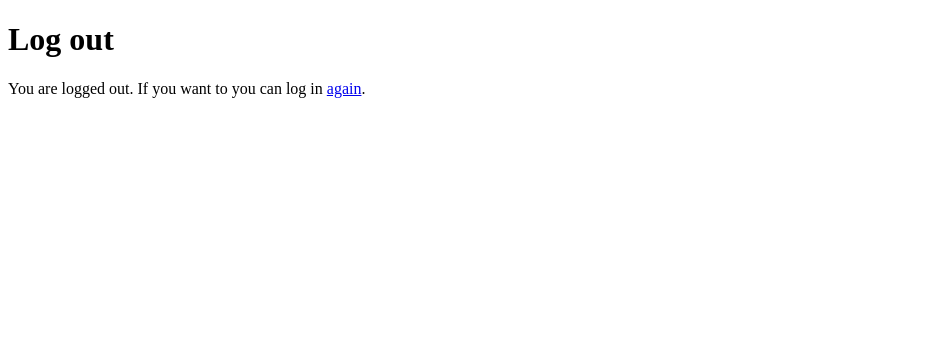
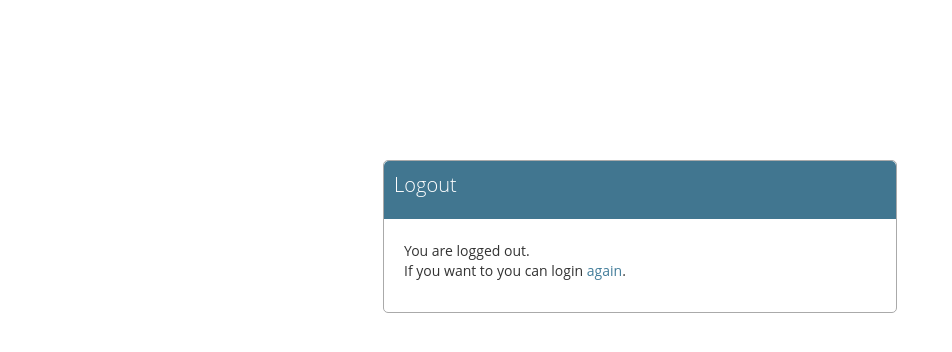
Before and after one commit to MatueszDev/django_app, a Django app: page /logout/ in a window 1280 px wide. Shown: the top 352 px of the page, without its empty margins (0-952 px from the left). Run offline with Django 3.2, Linux system fonts and the light colour scheme.

Commit message:
Frontend upgrade

```diff
--- a/django_app/django_app/templates/base.html
+++ b/django_app/django_app/templates/base.html
@@ -1,15 +1,24 @@
+{% load static %}
 <!DOCTYPE html>
 <html>
 <head>
 <title>{% block title %}{% endblock %}</title>
+<link rel="stylesheet" type="text/css" href="/static/admin/css/base.css" />
+<link rel="stylesheet" type="text/css" href="/static/admin/css/login.css" />
+<link rel="stylesheet" type="text/css" href="{% static 'user_authentication/base_style.css' %}">
+<meta name="robots" content="NONE,NOARCHIVE" />
 </head>
 <body>
 
+<div id="page_menu">
+    {% block menu %}
+	<p></p>
+    {% endblock %}
+</div>
+<!--
 {% if request.user.is_authenticated %}
     Hello, {{ request.user.first_name }}!
-{% endif %}
-
-
+{% endif %}-->
 {% block content %}
 {% endblock %}
 
--- a/django_app/django_app/wsgi.py
+++ b/django_app/django_app/wsgi.py
@@ -11,6 +11,6 @@ import os
 
 from django.core.wsgi import get_wsgi_application
 
-os.environ.setdefault("DJANGO_SETTINGS_MODULE", "DjangoApp.settings")
+os.environ.setdefault("DJANGO_SETTINGS_MODULE", "django_app.settings")
 
 application = get_wsgi_application()
--- /dev/null
+++ b/django_app/user_authentication/static/user_authentication/base_style.css
@@ -0,0 +1,63 @@
+/* Default CSS */
+
+body{
+     background-color: #FFFFFF;
+     font-family: "Open Sans";
+}
+
+h1{
+   color: #FFFFFF;
+ }
+
+#page_menu{
+      list-style-type: none;
+      min-width: 700px;
+      min-height: 50px;
+      margin-left: 5%;
+      margin-right: 5%;
+      padding: 0;
+      overflow: hidden;
+      background-color: #FFFFFF;
+      /*border-bottom: thick solid #9E00FF;*/
+      margin-bottom: 20px;
+      font-size: 18px;
+}
+
+#login_window{
+              border: thin solid #aaaaaa;
+              border-radius: 5px;
+              width: 50%;
+              margin: 0 auto;
+ }
+
+#login_window_title{
+                    background-color: #417690;
+                    border-top-left-radius: 5px;
+                    border-top-right-radius: 5px;
+                    padding-top: 10px;
+                    padding-left: 10px;
+                    padding-bottom: 1px;
+
+ }
+
+#footer{
+        height: 35px;
+        line-height: 35px;
+        width: 100%;
+        text-align: center;
+        vertical-align: middle;
+        margin-top: 20px;
+        margin-bottom: 15px;
+        color: black;
+        font-size: 12px;
+}
+
+#main_center{
+      width: 80%;
+      min-width: 700px;
+      margin-left: 10%;
+      margin-right: 10%;
+      padding-top: 7%;
+/*      border-left: thick solid #ff0000;
+      border-right: thick solid #ff0000;*/
+}
--- a/django_app/user_authentication/templates/registration/logged_out.html
+++ b/django_app/user_authentication/templates/registration/logged_out.html
@@ -1,8 +1,16 @@
 {% extends "base.html" %}
 
-{% block title %}Log out{% endblock %}
+{% block title %}Logout{% endblock %}
 
 {% block content %}
-    <h1>Log out</h1>
-    <p>You are logged out. If you want to you can log in <a href="{% url "login" %}">again</a>.</p>
+<div id="main_center">
+    <div id="login_window">
+	    <div id="login_window_title">
+            <h1>Logout</h1>
+	    </div>
+		<div style="padding: 20px;">
+            <p>You are logged out.<br>If you want to you can login <a href="{% url "login" %}">again</a>.</p>
+        </div>
+    </div>
+</div>
 {% endblock %}
--- a/django_app/user_authentication/views.py
+++ b/django_app/user_authentication/views.py
@@ -26,7 +26,7 @@ def user_login(request):
 
 @login_required
 def dashboard(request):
-    return render(request, 'user_authentication/dashboard.html', {'section': 'dashboard'})
+    return render(request, 'main_page/main_page.html', {'section': 'dashboard'})
 
 
 def register(request):
```
Also changed, not shown: django_app/django_app/templates/admin/base_site.html (added, +9 -0 lines), django_app/django_app/templates/admin/index.html (added, +82 -0 lines), django_app/django_app/templates/main_page/main_page.html (+10 -2 lines), django_app/user_authentication/templates/registration/login.html (+8 -4 lines), django_app/user_authentication/templates/user_authentication/register.html (+8 -0 lines), django_app/user_authentication/templates/user_authentication/register_done.html (+10 -2 lines).
